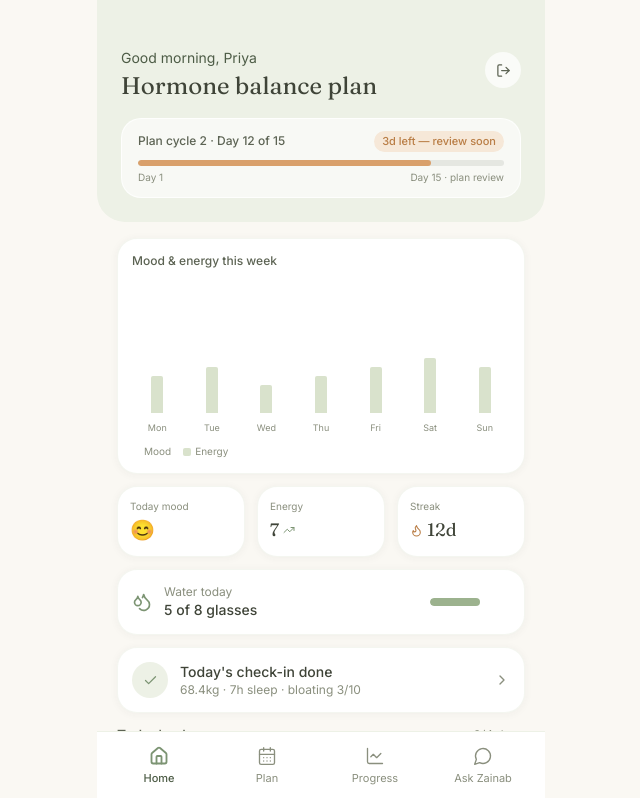
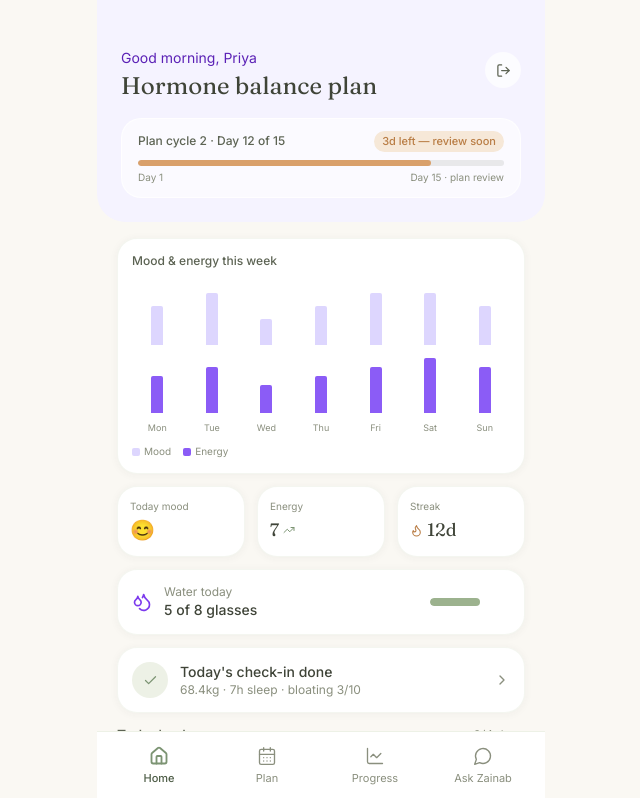
Before and after one commit to mustafat52/zeeHeal, a Next.js app: page /home in a window 1280 px wide. Shown: the top 798 px of the page, without its empty margins (319-959 px from the left). Built offline with nearby package versions, Linux system fonts and the light colour scheme.

Commit message:
trying other screens ui

```diff
--- a/components/client/homes/HormonalHome.tsx
+++ b/components/client/homes/HormonalHome.tsx
@@ -40,10 +40,10 @@ export function HormonalHome({ client }: { client: Client }) {
 
   return (
     <div>
-      <div className="bg-sage-100 px-6 pt-12 pb-6 rounded-b-[28px]">
+      <div className="bg-violet-50 px-6 pt-12 pb-6 rounded-b-[28px]">
         <div className="flex items-start justify-between mb-4">
           <div>
-            <p className="text-sage-800 text-sm">Good morning, {client.name.split(" ")[0]}</p>
+            <p className="text-violet-800 text-sm">Good morning, {client.name.split(" ")[0]}</p>
             <h1 className="font-display text-2xl text-moss-900 mt-0.5">Hormone balance plan</h1>
           </div>
           <LogoutButton className="mt-1" />
@@ -56,12 +56,12 @@ export function HormonalHome({ client }: { client: Client }) {
           <p className="text-xs font-medium text-moss-600 mb-3">Mood & energy this week</p>
           <div className="flex gap-1 mb-1">
             {mockMoodHistory.map((v, i) => (
-              <MiniBar key={i} value={v} max={5} color="bg-clay-200" />
+              <MiniBar key={i} value={v} max={5} color="bg-violet-200" />
             ))}
           </div>
           <div className="flex gap-1 mb-2">
             {mockEnergyHistory.map((v, i) => (
-              <MiniBar key={i} value={v} max={7} color="bg-sage-200" />
+              <MiniBar key={i} value={v} max={7} color="bg-violet-500" />
             ))}
           </div>
           <div className="flex gap-1">
@@ -71,10 +71,10 @@ export function HormonalHome({ client }: { client: Client }) {
           </div>
           <div className="flex items-center gap-3 mt-2.5">
             <span className="flex items-center gap-1 text-[10px] text-moss-400">
-              <span className="w-2 h-2 rounded-sm bg-clay-200 inline-block" /> Mood
+              <span className="w-2 h-2 rounded-sm bg-violet-200 inline-block" /> Mood
             </span>
             <span className="flex items-center gap-1 text-[10px] text-moss-400">
-              <span className="w-2 h-2 rounded-sm bg-sage-200 inline-block" /> Energy
+              <span className="w-2 h-2 rounded-sm bg-violet-500 inline-block" /> Energy
             </span>
           </div>
         </div>
@@ -103,7 +103,7 @@ export function HormonalHome({ client }: { client: Client }) {
           onClick={() => addWater(client.id)}
           className="tap-scale bg-white rounded-xl border border-sage-100/60 shadow-card p-3.5 text-left flex items-center gap-3"
         >
-          <Droplets size={20} className="text-sage-600" />
+          <Droplets size={20} className="text-violet-600" />
           <div className="flex-1">
             <p className="text-xs text-moss-400">Water today</p>
             <p className="text-sm font-medium text-moss-900">
--- a/components/client/homes/PCOSHome.tsx
+++ b/components/client/homes/PCOSHome.tsx
@@ -17,10 +17,10 @@ export function PCOSHome({ client }: { client: Client }) {
 
   return (
     <div>
-      <div className="bg-sage-100 px-6 pt-12 pb-6 rounded-b-[28px]">
+      <div className="bg-rose-50 px-6 pt-12 pb-6 rounded-b-[28px]">
         <div className="flex items-start justify-between mb-4">
           <div>
-            <p className="text-sage-800 text-sm">Good morning, {client.name.split(" ")[0]}</p>
+            <p className="text-rose-800 text-sm">Good morning, {client.name.split(" ")[0]}</p>
             <h1 className="font-display text-2xl text-moss-900 mt-0.5">PCOS care plan</h1>
           </div>
           <LogoutButton className="mt-1" />
@@ -29,10 +29,12 @@ export function PCOSHome({ client }: { client: Client }) {
       </div>
 
       <div className="px-5 mt-4 flex flex-col gap-3">
-        <PeriodCalendar
-          clientId={client.id}
-          periodLogs={client.periodLogs ?? []}
-        />
+        <div className="rounded-2xl ring-1 ring-rose-200/70">
+          <PeriodCalendar
+            clientId={client.id}
+            periodLogs={client.periodLogs ?? []}
+          />
+        </div>
 
         <div className="grid grid-cols-2 gap-3">
           <div className="bg-white rounded-xl border border-sage-100/60 shadow-card p-3.5">
@@ -56,7 +58,7 @@ export function PCOSHome({ client }: { client: Client }) {
         {(todayCheckin?.bloating !== undefined || todayCheckin?.mood !== undefined || todayCheckin?.hairFall !== undefined) && (
           <div className="bg-white rounded-xl border border-sage-100/60 shadow-card p-3.5">
             <p className="text-xs font-medium text-moss-600 mb-2.5 flex items-center gap-1.5">
-              <Activity size={13} /> Today&apos;s symptoms
+              <Activity size={13} className="text-rose-600" /> Today&apos;s symptoms
             </p>
             <div className="flex gap-3 flex-wrap">
               {todayCheckin?.bloating !== undefined && (
--- a/components/client/homes/SkincareHome.tsx
+++ b/components/client/homes/SkincareHome.tsx
@@ -24,10 +24,10 @@ export function SkincareHome({ client }: { client: Client }) {
 
   return (
     <div>
-      <div className="bg-sage-100 px-6 pt-12 pb-6 rounded-b-[28px]">
+      <div className="bg-teal-50 px-6 pt-12 pb-6 rounded-b-[28px]">
         <div className="flex items-start justify-between mb-4">
           <div>
-            <p className="text-sage-800 text-sm">Good morning, {client.name.split(" ")[0]}</p>
+            <p className="text-teal-800 text-sm">Good morning, {client.name.split(" ")[0]}</p>
             <h1 className="font-display text-2xl text-moss-900 mt-0.5">Skin & gut reset</h1>
           </div>
           <LogoutButton className="mt-1" />
@@ -55,8 +55,8 @@ export function SkincareHome({ client }: { client: Client }) {
             ))}
           </div>
           {scoreIndex !== null && (
-            <div className="flex items-center gap-2 bg-sage-50 rounded-lg px-3 py-2">
-              <Sparkles size={12} className="text-sage-600" />
+            <div className="flex items-center gap-2 bg-teal-50 rounded-lg px-3 py-2">
+              <Sparkles size={12} className="text-teal-600" />
               <p className="text-xs text-moss-600">
                 {scoreIndex <= 1
                   ? "Skin is looking good — keep up the plan."
@@ -117,7 +117,7 @@ export function SkincareHome({ client }: { client: Client }) {
           <p className="text-xs text-moss-400 mb-3">
             Take a photo for Zainab to track your progress visually.
           </p>
-          <button className="tap-scale w-full flex items-center justify-center gap-2 border border-dashed border-sage-200 rounded-xl py-3 text-sm text-sage-700 font-medium">
+          <button className="tap-scale w-full flex items-center justify-center gap-2 border border-dashed border-teal-200 rounded-xl py-3 text-sm text-teal-700 font-medium">
             <Camera size={16} /> Take today&apos;s photo
           </button>
         </div>
--- a/components/client/homes/WeightLossHome.tsx
+++ b/components/client/homes/WeightLossHome.tsx
@@ -23,10 +23,10 @@ export function WeightLossHome({ client }: { client: Client }) {
 
   return (
     <div>
-      <div className="bg-sage-100 px-6 pt-12 pb-6 rounded-b-[28px]">
+      <div className="bg-amber-50 px-6 pt-12 pb-6 rounded-b-[28px]">
         <div className="flex items-start justify-between mb-4">
           <div>
-            <p className="text-sage-800 text-sm">Good morning, {client.name.split(" ")[0]}</p>
+            <p className="text-amber-800 text-sm">Good morning, {client.name.split(" ")[0]}</p>
             <h1 className="font-display text-2xl text-moss-900 mt-0.5">Your weight loss plan</h1>
           </div>
           <LogoutButton className="mt-1" />
@@ -62,13 +62,13 @@ export function WeightLossHome({ client }: { client: Client }) {
           <div className="bg-white rounded-xl border border-sage-100/60 shadow-card p-3.5">
             <div className="flex items-center justify-between mb-2">
               <p className="text-xs font-medium text-moss-600 flex items-center gap-1.5">
-                <Target size={13} /> Goal progress
+                <Target size={13} className="text-amber-600" /> Goal progress
               </p>
               <span className="text-xs text-moss-400">{progressPct}%</span>
             </div>
             <div className="h-2 bg-moss-900/8 rounded-full overflow-hidden">
               <div
-                className="h-full bg-sage-600 rounded-full transition-all duration-700"
+                className="h-full bg-amber-500 rounded-full transition-all duration-700"
                 style={{ width: `${progressPct}%` }}
               />
             </div>
```
Also changed, not shown: 2 other files (tests, documents, lock files or other folders).
